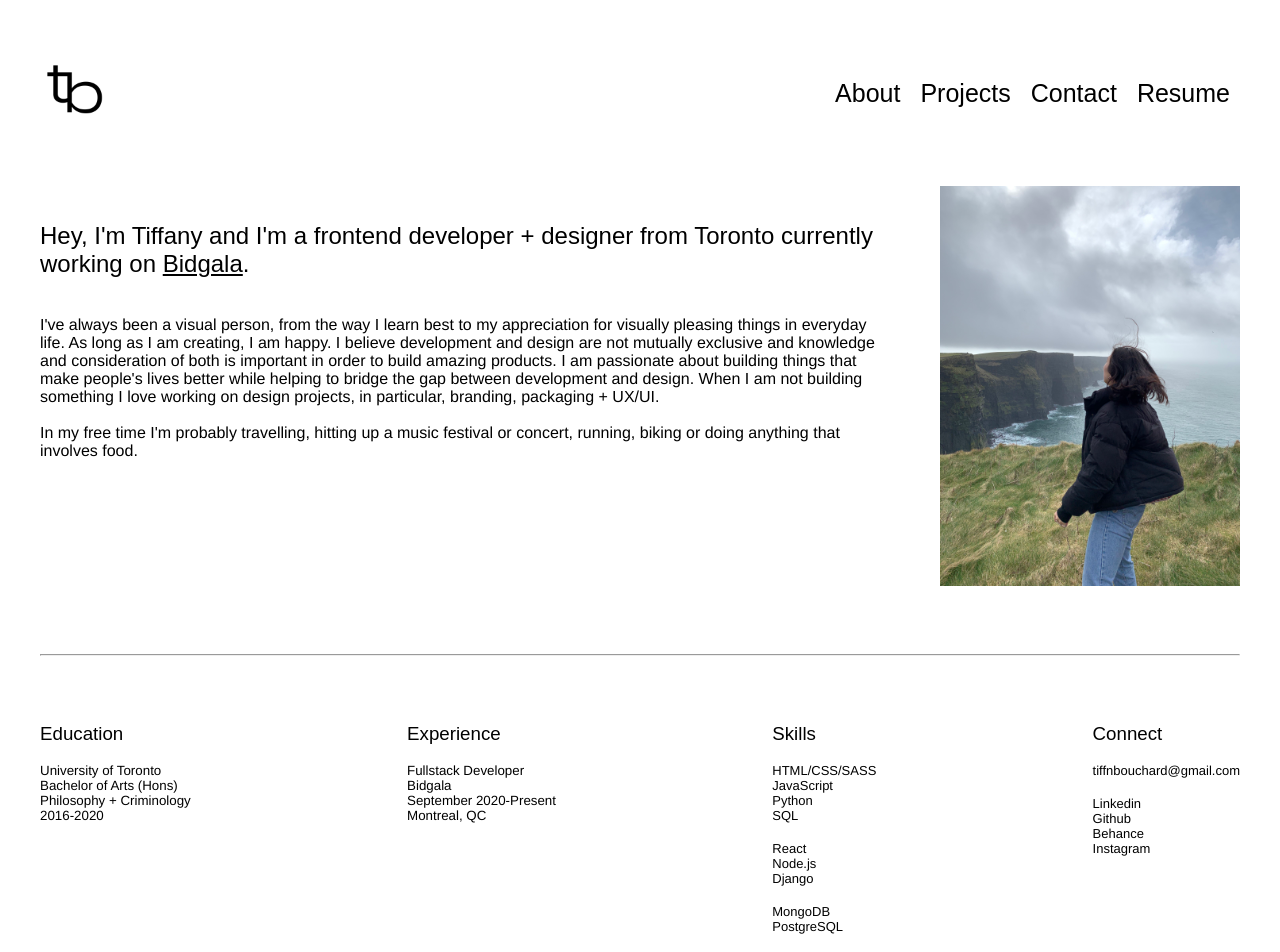
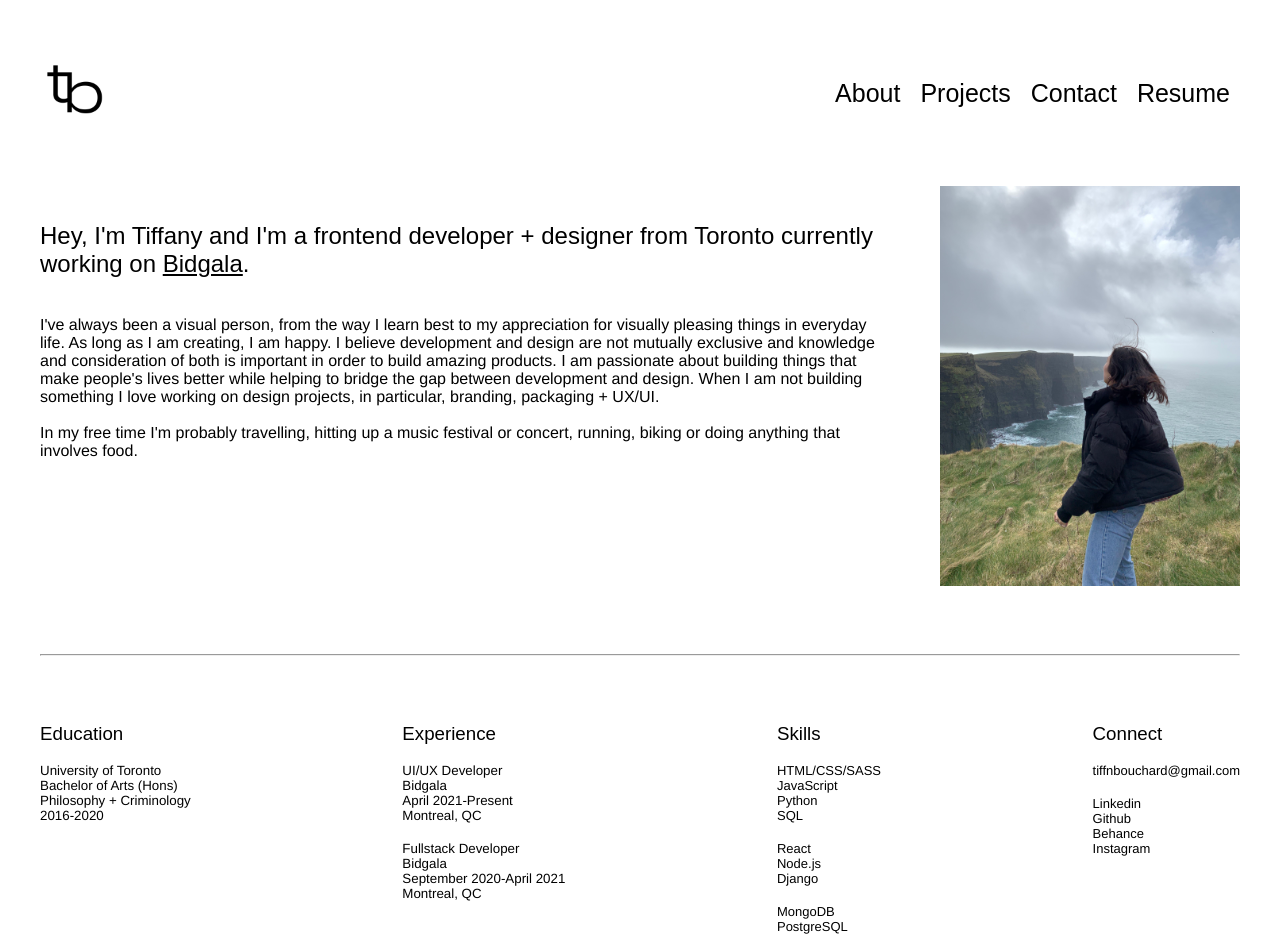
Before and after one commit to tiffbouchard/portfolio2, a React (Create React App) app: page /about in a window 1280 px wide. Shown: the top 952 px of the page. Built offline with nearby package versions, Linux system fonts and the light colour scheme; a web font is replaced by a local one.

Commit message:
Update About.js

```diff
--- a/src/pages/About.js
+++ b/src/pages/About.js
@@ -112,9 +112,14 @@ const IndexPage = props => {
             </div>
             <div>
               <h3>Experience</h3>
+              <small>UI/UX Developer</small>
+              <small>Bidgala</small>
+              <small>April 2021-Present</small>
+              <small>Montreal, QC</small>
+              <br />
               <small>Fullstack Developer</small>
               <small>Bidgala</small>
-              <small>September 2020-Present</small>
+              <small>September 2020-April 2021</small>
               <small>Montreal, QC</small>
             </div>
             <div className="skills">
```
